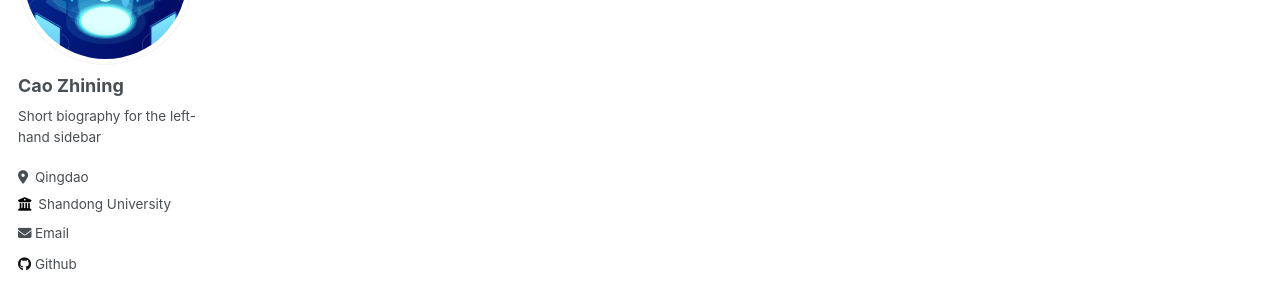
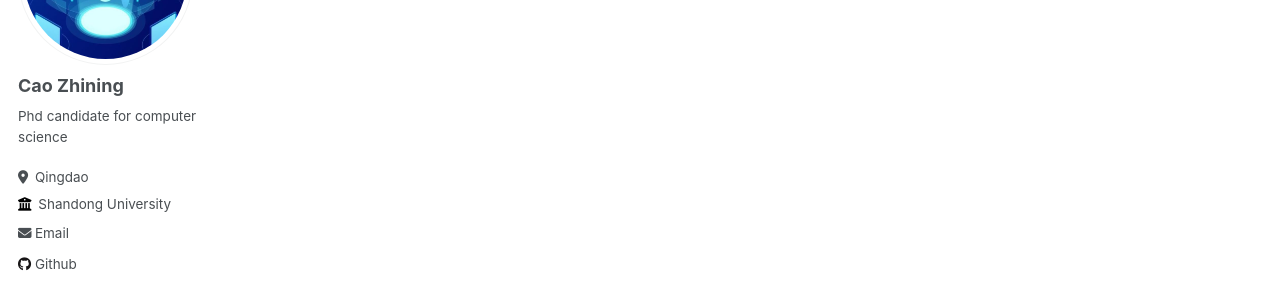
Before and after one commit to caozhining/caozhining.github.io, a Jekyll site: the page built from _pages/about.md, in a window 1280 px wide. Shown: the part 216-516 px from the top of the page. Built offline with Jekyll 4.4.1, drawn with Linux system fonts in a browser that asks for light colours.

Commit message:
update bio
update bio

```diff
--- a/_config.yml
+++ b/_config.yml
@@ -24,7 +24,7 @@ author:
   avatar           : "profile.png"
   name             : "Cao Zhining"
   pronouns         : # example: "she/her"
-  bio              : "Short biography for the left-hand sidebar"
+  bio              : "Phd candidate for computer science"
   location         : "Qingdao"
   employer         : "Shandong University"
   uri              : # URL
```
